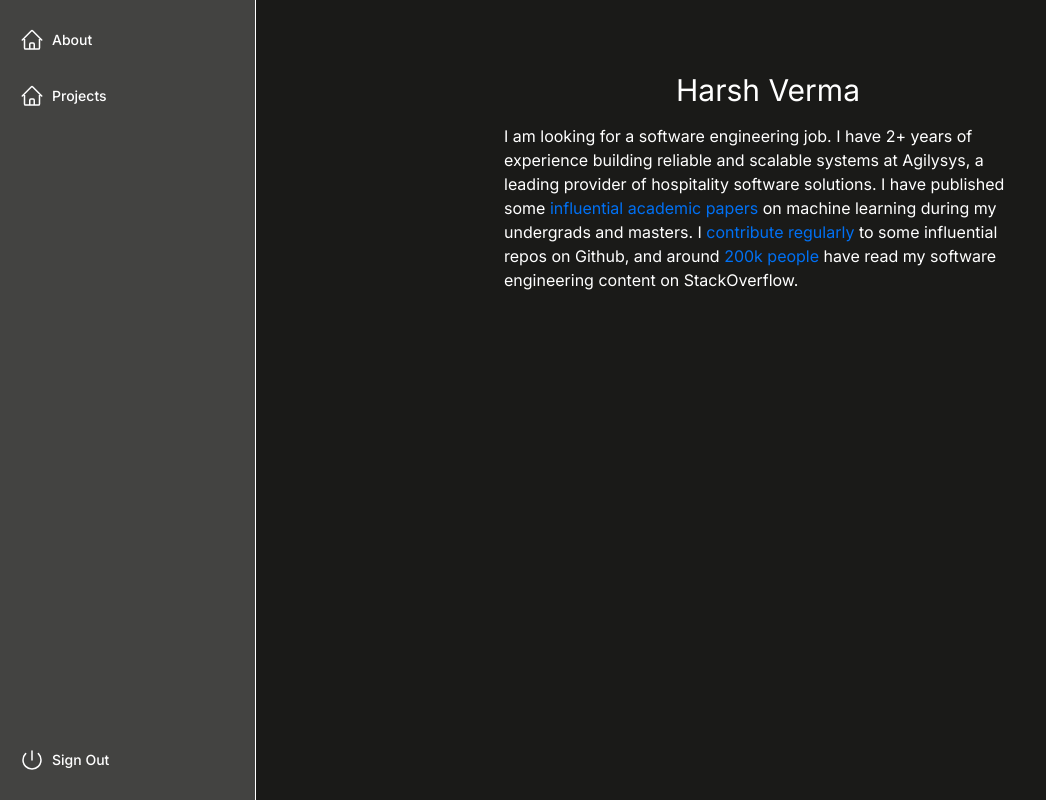
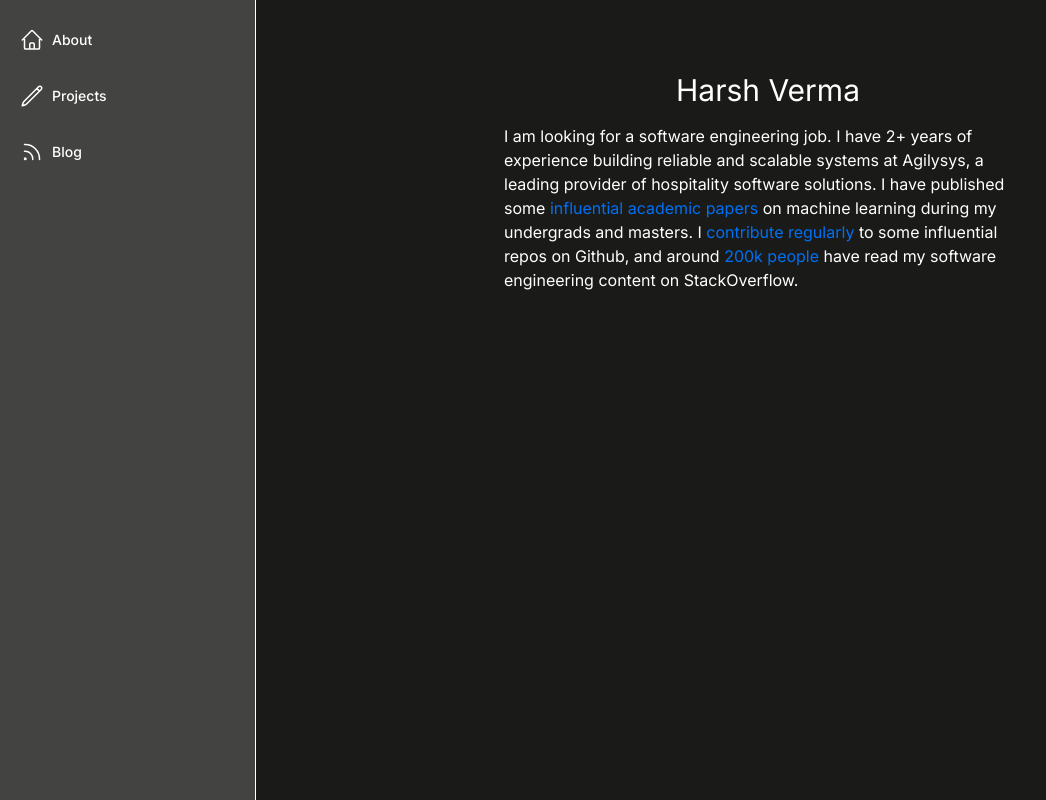
Before and after one commit to harshshredding/personal-webpage, a Next.js app: page / in a window 1280 px wide. Shown: the whole page, without its empty margins (0-1046 px from the left). Built offline with nearby package versions, Linux system fonts and the light colour scheme; a web font is replaced by a local one.

Commit message:
add appropriate icons for links

```diff
--- a/app/ui/dashboard/nav-links.tsx
+++ b/app/ui/dashboard/nav-links.tsx
@@ -1,14 +1,15 @@
 import {
-  UserGroupIcon,
+  PencilIcon,
   HomeIcon,
-  DocumentDuplicateIcon,
+  RssIcon,
 } from '@heroicons/react/24/outline';
 
 // Map of links to display in the side navigation.
 // Depending on the size of the application, this would be stored in a database.
 const links = [
-  { name: 'About', href: '/about', icon: HomeIcon },
-  { name: 'Projects', href: '/projects', icon: HomeIcon },
+  { name: 'About', href: '/', icon: HomeIcon },
+  { name: 'Projects', href: '/projects', icon: PencilIcon },
+  { name: 'Blog', href: '/blog', icon: RssIcon },
 ];
 
 export default function NavLinks() {
--- a/app/ui/dashboard/sidenav.tsx
+++ b/app/ui/dashboard/sidenav.tsx
@@ -1,28 +1,11 @@
-import Link from 'next/link';
 import NavLinks from '@/app/ui/dashboard/nav-links';
-import AcmeLogo from '@/app/ui/acme-logo';
-import { PowerIcon } from '@heroicons/react/24/outline';
 
 export default function SideNav() {
   return (
     <div className="flex h-full flex-col px-3 py-4 md:px-2">
-      {/* <Link
-        className="mb-2 flex h-20 items-end justify-start rounded-md bg-blue-600 p-4 md:h-40"
-        href="/"
-      >
-        <div className="w-32 text-white md:w-40">
-          <AcmeLogo />
-        </div>
-      </Link> */}
       <div className="flex grow flex-row justify-between space-x-2 md:flex-col md:space-x-0 md:space-y-2">
         <NavLinks />
         <div className="hidden h-auto w-full grow rounded-md md:block"></div>
-        <form>
-          <button className="flex h-[48px] w-full grow items-center justify-center gap-2 rounded-md p-3 text-sm font-medium hover:bg-sky-100 hover:text-blue-600 md:flex-none md:justify-start md:p-2 md:px-3">
-            <PowerIcon className="w-6" />
-            <div className="hidden md:block">Sign Out</div>
-          </button>
-        </form>
       </div>
     </div>
   );
```
